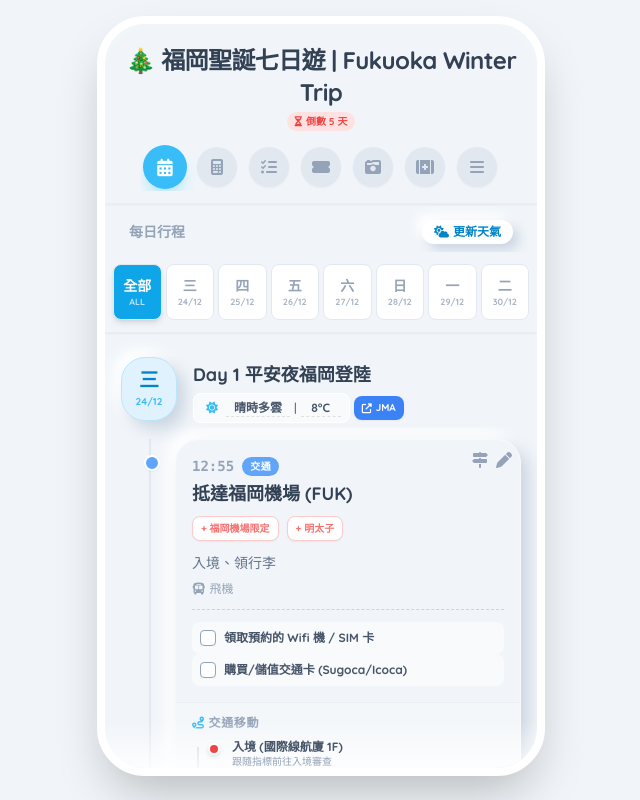
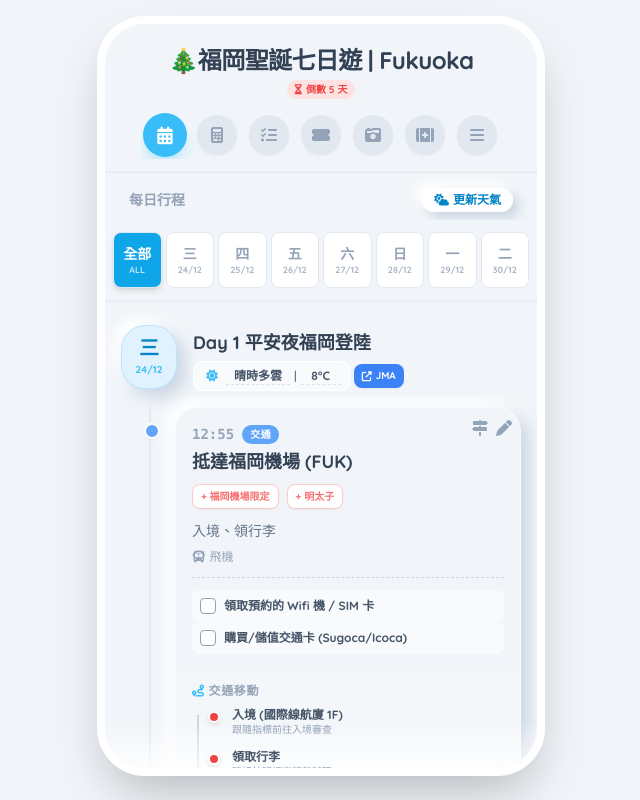
Before and after one commit to kwklsy-arch/fukuoka-christmas-trip, a plain HTML site: page index.html in a window 1280 px wide. Shown: the whole page, without its empty margins (319-959 px from the left). Drawn offline with nearby package versions, Linux system fonts and the light colour scheme.

Commit message:
Update index.html

```diff
--- a/index.html
+++ b/index.html
@@ -60,7 +60,7 @@
             <div class="flex flex-col gap-3">
                 <!-- Title Row (Centered) -->
                 <div @click="resetDataCounter" class="cursor-pointer select-none text-center">
-                    <h1 class="text-2xl font-bold text-slate-700 tracking-tight">🎄 福岡聖誕七日遊 | Fukuoka Winter Trip </h1>
+                    <h1 class="text-2xl font-bold text-slate-700 tracking-tight">🎄福岡聖誕七日遊 | Fukuoka</h1>
                     <div class="flex items-center justify-center gap-2 mt-1">
                          <span class="text-[10px] bg-red-100 text-red-500 px-2 py-0.5 rounded-full font-bold">
                             <i class="fas fa-hourglass-half mr-1"></i>倒數 {{ daysUntilTrip }} 天
```
